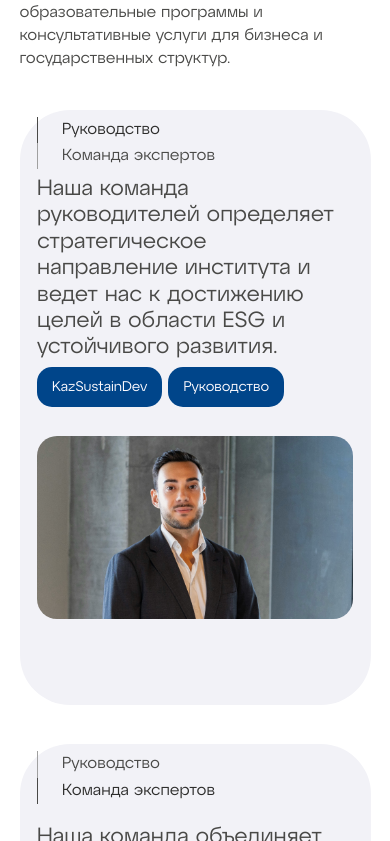
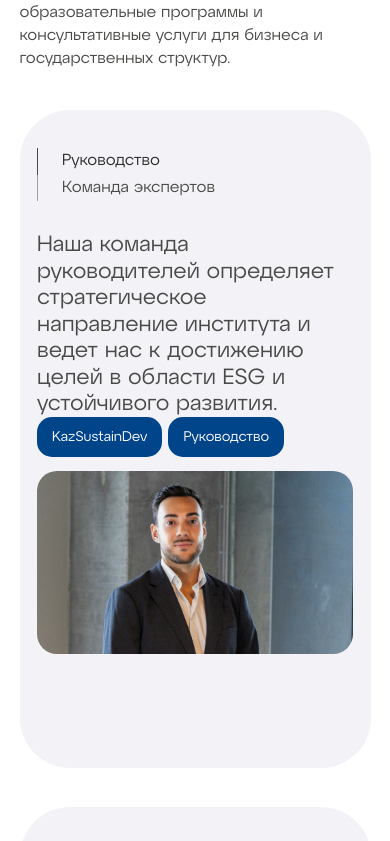
Before and after one commit to DonJuvn/kaz-sustain-dev, a React (Create React App) app: page / in a window 390 px wide. Shown: the part 1203-2044 px from the top of the page. Built offline with nearby package versions, Linux system fonts and the light colour scheme.

Commit message:
guide and team who responsive

```diff
--- a/src/App.css
+++ b/src/App.css
@@ -364,6 +364,9 @@ body {
       width: 100%;
       height: 50%;
    }
+   .team .who {
+      padding: 10% 0 0 0;
+   }
    .team .left p {
       width: 100%;
       font-size: 22px;
@@ -474,6 +477,9 @@ body {
    .guide1 .left {
       width: 100%;
       height: 50%;
+   }
+   .guide1 .who {
+      padding: 10% 0;
    }
    .guide1 .left p {
       width: 100%;
```
